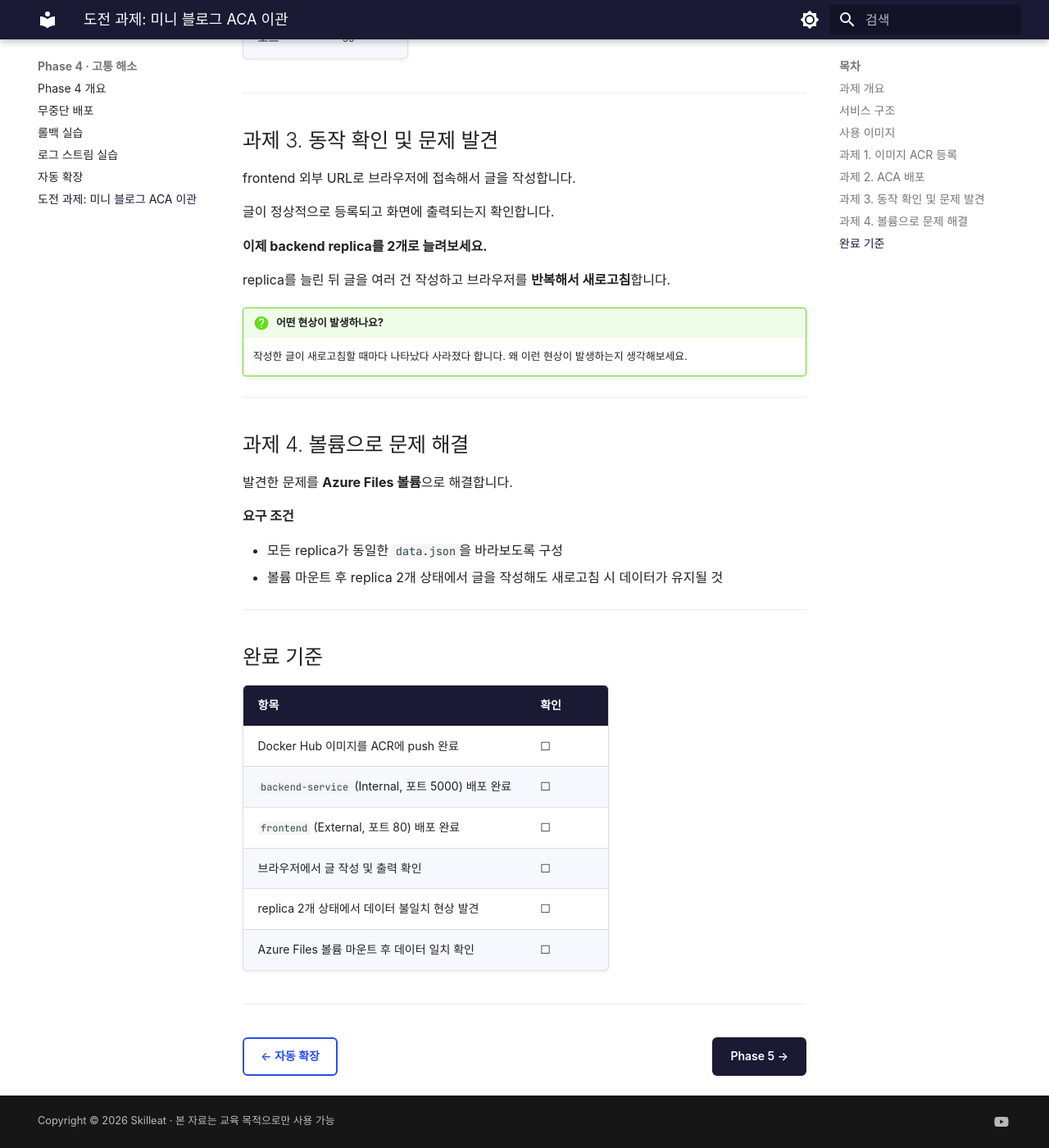
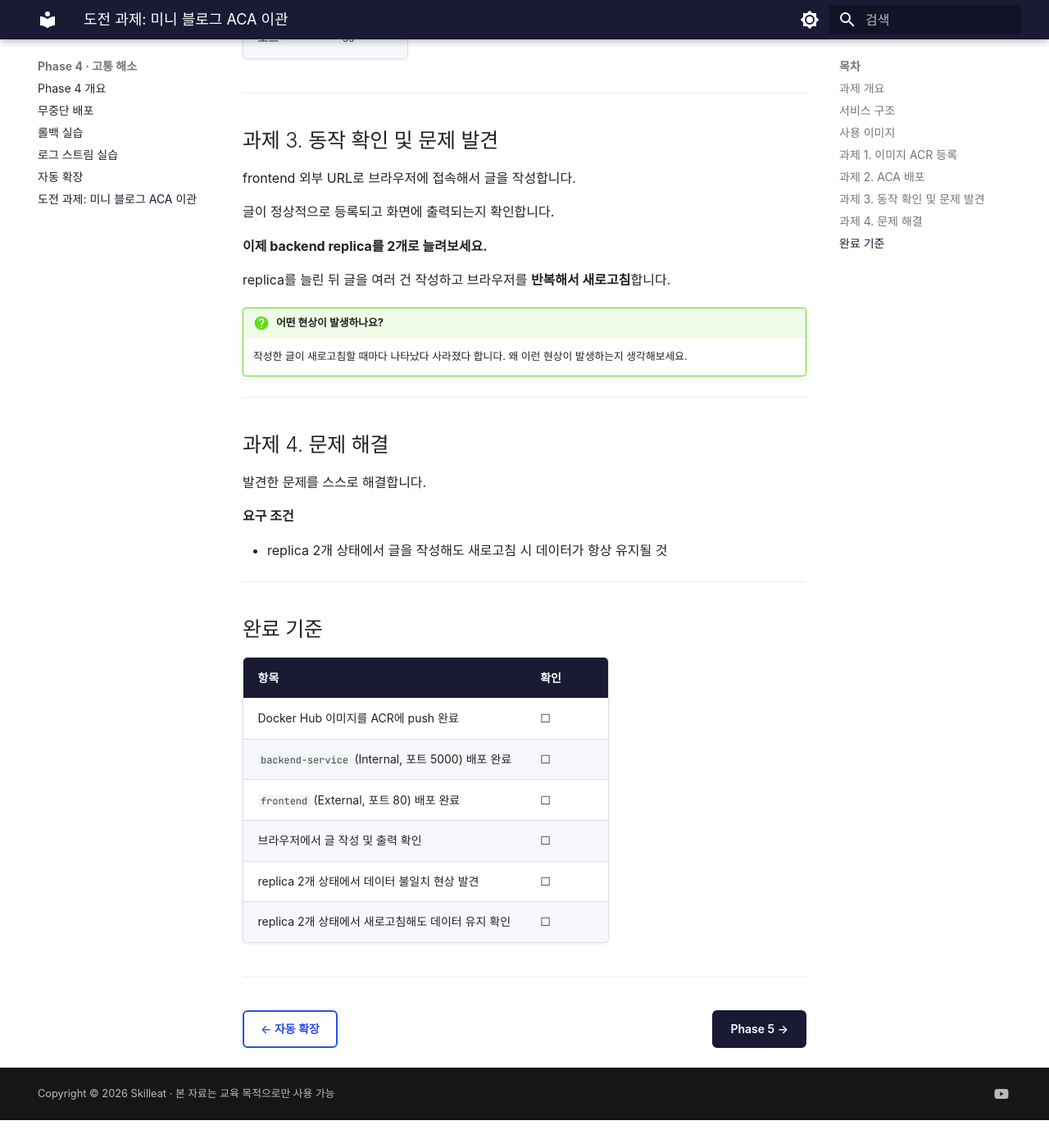
Before and after one commit to skilleat-labs/container-service-labs, an MkDocs documentation site: the page built from docs/phase-4/challenge-mini-blog.md, in a window 1280 px wide and 1400 px high, scrolled down 2188 px. Shown: the whole window at 82% size. Built offline with MkDocs 1.6.1 and Material for MkDocs 9.7.7, drawn with Linux system fonts in a browser that asks for light colours; some web fonts are replaced; after the commit the page ends 3554 px from its top, so only the background shows below that.

Commit message:
fix: 과제 4에서 볼륨 힌트 제거, 스스로 해결하도록 변경

```diff
--- a/docs/phase-4/challenge-mini-blog.md
+++ b/docs/phase-4/challenge-mini-blog.md
@@ -97,14 +97,13 @@ replica를 늘린 뒤 글을 여러 건 작성하고 브라우저를 **반복해
 
 ---
 
-## 과제 4. 볼륨으로 문제 해결
+## 과제 4. 문제 해결
 
-발견한 문제를 **Azure Files 볼륨**으로 해결합니다.
+발견한 문제를 스스로 해결합니다.
 
 **요구 조건**
 
-- 모든 replica가 동일한 `data.json`을 바라보도록 구성
-- 볼륨 마운트 후 replica 2개 상태에서 글을 작성해도 새로고침 시 데이터가 유지될 것
+- replica 2개 상태에서 글을 작성해도 새로고침 시 데이터가 항상 유지될 것
 
 ---
 
@@ -117,7 +116,7 @@ replica를 늘린 뒤 글을 여러 건 작성하고 브라우저를 **반복해
 | `frontend` (External, 포트 80) 배포 완료 | ☐ |
 | 브라우저에서 글 작성 및 출력 확인 | ☐ |
 | replica 2개 상태에서 데이터 불일치 현상 발견 | ☐ |
-| Azure Files 볼륨 마운트 후 데이터 일치 확인 | ☐ |
+| replica 2개 상태에서 새로고침해도 데이터 유지 확인 | ☐ |
 
 ---
 
```
